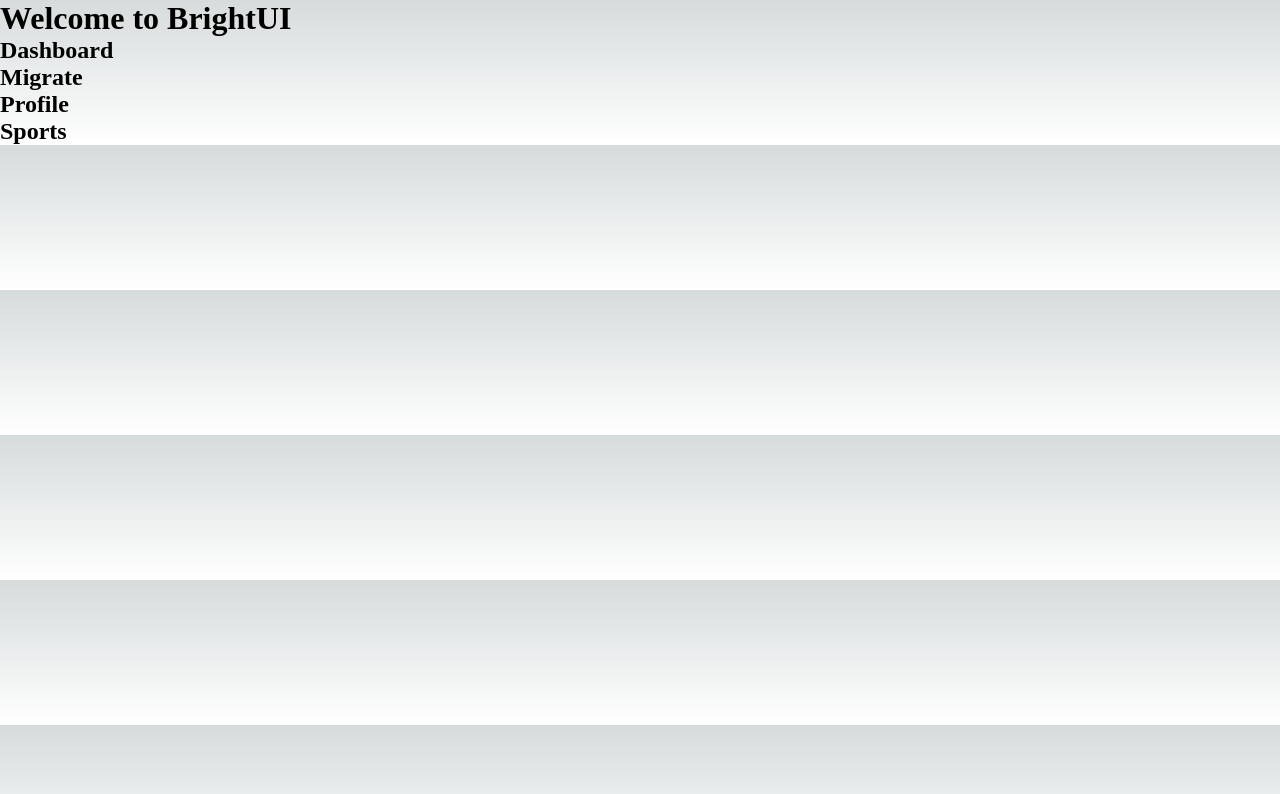
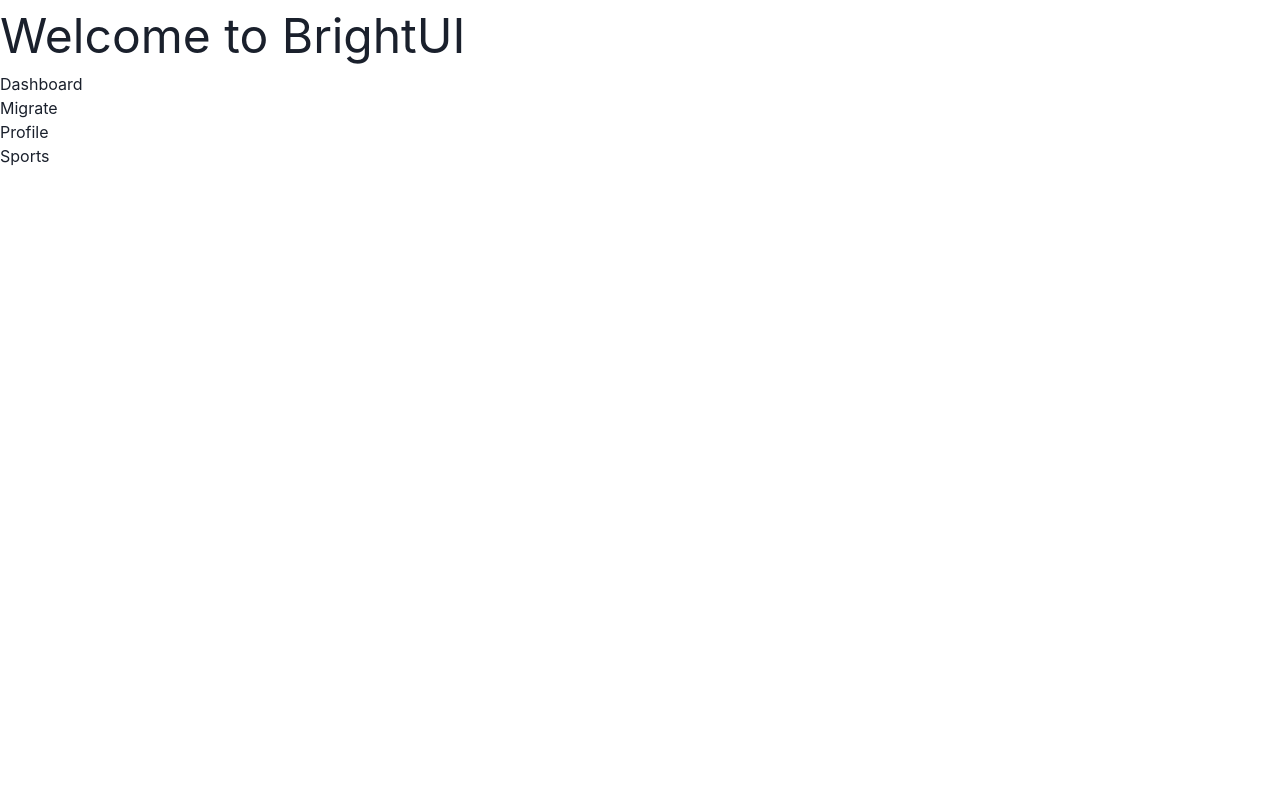
Before and after one commit to deepu-premrajan/untitled-pillar-project, a Next.js app: page / in a window 1280 px wide. Shown: the top 794 px of the page. Built offline with nearby package versions, Linux system fonts and the light colour scheme.

Commit message:
added chakra library

```diff
--- a/package.json
+++ b/package.json
@@ -9,6 +9,7 @@
     "lint": "next lint"
   },
   "dependencies": {
+    "@chakra-ui/react": "^2.5.1",
     "@emotion/react": "^11.10.6",
     "@emotion/styled": "^11.10.6",
     "@mui/material": "^5.11.11",
@@ -17,6 +18,7 @@
     "@types/react-dom": "18.0.11",
     "eslint": "8.35.0",
     "eslint-config-next": "13.2.3",
+    "framer-motion": "^10.2.4",
     "next": "13.2.3",
     "react": "18.2.0",
     "react-dom": "18.2.0",
--- a/src/pages/index.tsx
+++ b/src/pages/index.tsx
@@ -1,30 +1,33 @@
 import Link from "next/link";
 import Head from "next/head";
+import { ChakraProvider, Text } from "@chakra-ui/react";
 
 export default function Home() {
   return (
+    <ChakraProvider>
       <>
         <Head>
           <title>BrightUI</title>
         </Head>
 
-      <h1 className="title">Welcome to BrightUI</h1>
+        <Text fontSize="5xl">Welcome to BrightUI</Text>
 
-      <h2>
+        <Text>
           <Link href="/dashboard">Dashboard</Link>
-      </h2>
+        </Text>
 
-      <h2>
+        <Text>
           <Link href="/migrate">Migrate</Link>
-      </h2>
+        </Text>
 
-      <h2>
+        <Text>
           <Link href="/profile">Profile</Link>
-      </h2>
+        </Text>
 
-      <h2>
+        <Text>
           <Link href="/sports">Sports</Link>
-      </h2>
+        </Text>
       </>
+    </ChakraProvider>
   );
 }
```
Also changed, not shown: 1 other file (tests, documents, lock files or other folders). Lines whose indentation alone changed are shown as unchanged.
